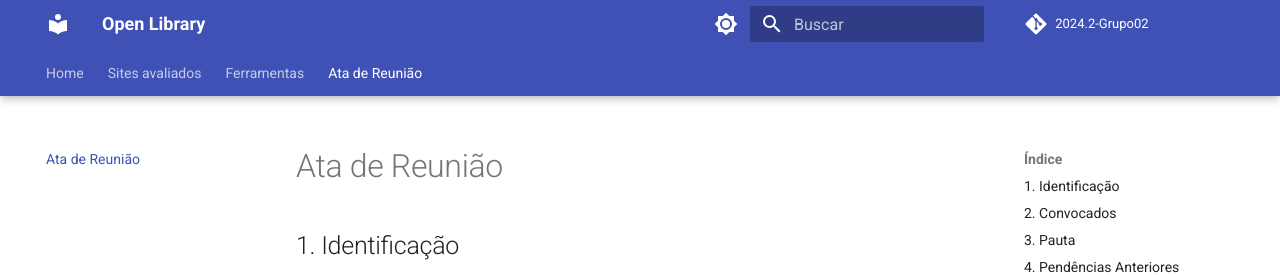
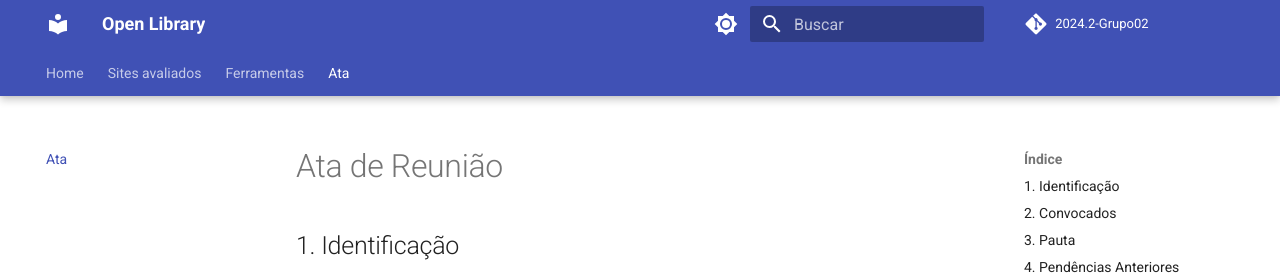
Before and after one commit to Interacao-Humano-Computador/2024.2-Grupo02, an MkDocs documentation site: the page built from docs/ata_reunião1.md, in a window 1280 px wide. Shown: the top 275 px of the page. Built offline with MkDocs 1.6.1 and Material for MkDocs 9.7.7, drawn with Linux system fonts in a browser that asks for light colours; comment, search, counter and statistics services are not loaded.

Commit message:
Update mkdocs.yml

```diff
--- a/mkdocs.yml
+++ b/mkdocs.yml
@@ -41,7 +41,7 @@ nav:
   - Home: index.md
   - Sites avaliados: sites_avaliados.md
   - Ferramentas: ferramentas.md
-  - Ata de Reunião: ata_reunião1.md
+  - Ata: ata_reunião1.md
 
 # =============================================
 # Tutorial para adicionar novas páginas
```
